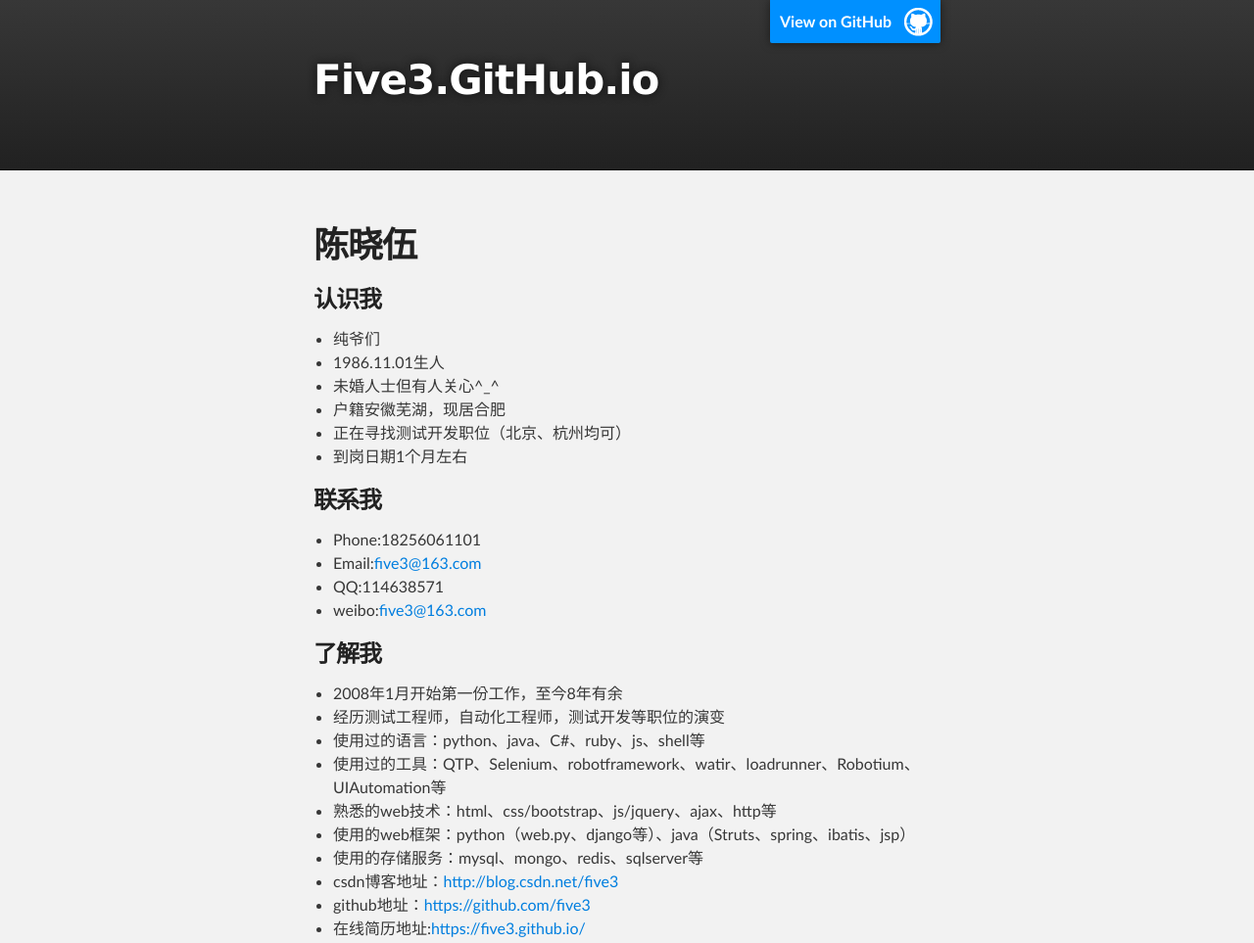
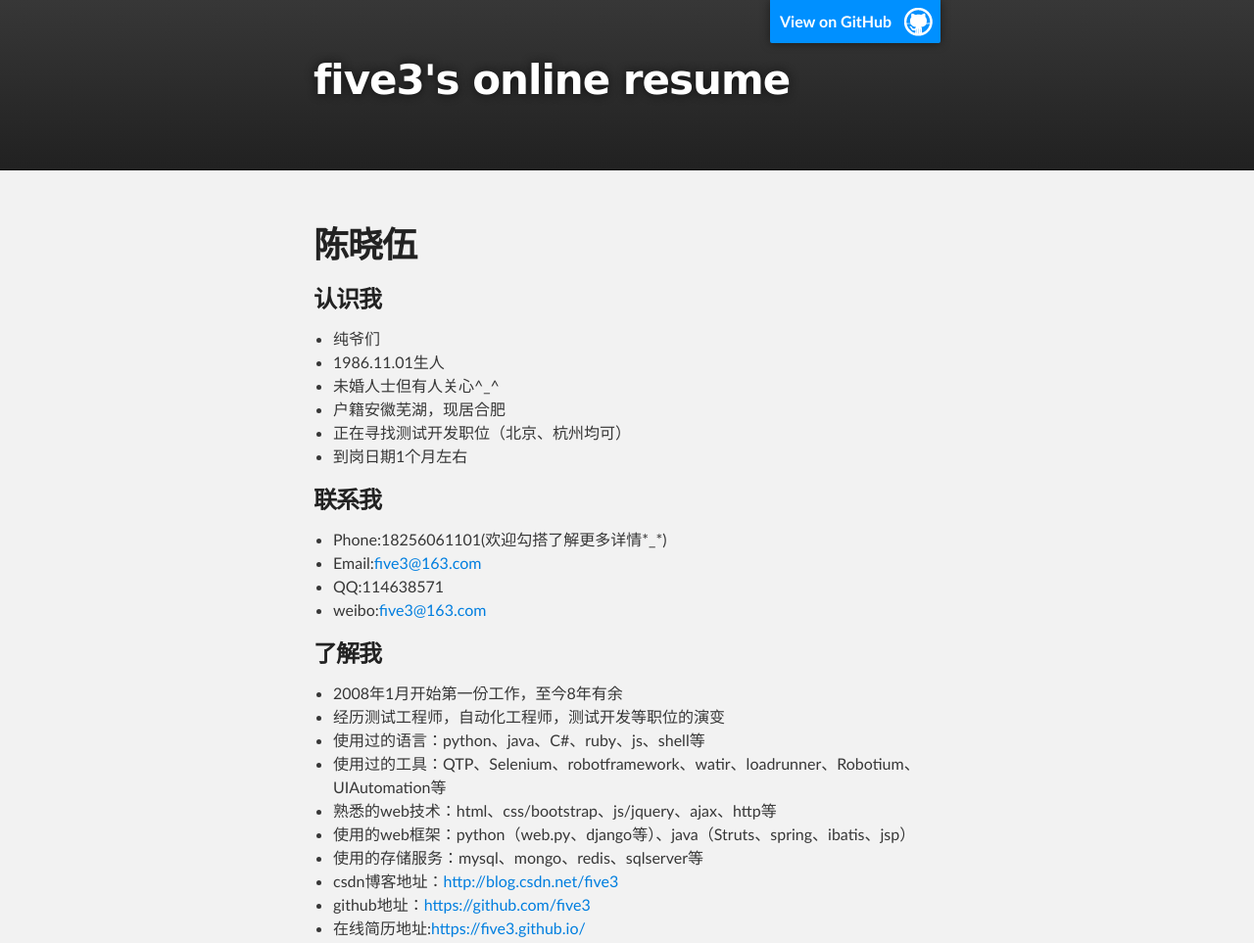
Before and after one commit to five3/five3.github.io, a plain HTML site: page index.html in a window 1280 px wide. Shown: the top 963 px of the page at 98% size. Drawn offline with Linux system fonts and the light colour scheme.

Commit message:
Update index.html

```diff
--- a/index.html
+++ b/index.html
@@ -4,11 +4,11 @@
   <head>
     <meta charset='utf-8'>
     <meta http-equiv="X-UA-Compatible" content="chrome=1">
-    <meta name="description" content="Five3.GitHub.io : ">
+    <meta name="description" content="five3 is chenxiaowu">
 
     <link rel="stylesheet" type="text/css" media="screen" href="stylesheets/stylesheet.css">
 
-    <title>Five3.GitHub.io</title>
+    <title>github pages for five3</title>
   </head>
 
   <body>
@@ -18,7 +18,7 @@
         <header class="inner">
           <a id="forkme_banner" href="https://github.com/five3">View on GitHub</a>
 
-          <h1 id="project_title">Five3.GitHub.io</h1>
+          <h1 id="project_title">five3's online resume</h1>
           <h2 id="project_tagline"></h2>
 
         </header>
@@ -46,7 +46,7 @@
 <a id="联系我" class="anchor" href="#%E8%81%94%E7%B3%BB%E6%88%91" aria-hidden="true"><span aria-hidden="true" class="octicon octicon-link"></span></a>联系我</h3>
 
 <ul>
-<li>Phone:18256061101</li>
+<li>Phone:18256061101(欢迎勾搭了解更多详情*_*)</li>
 <li>Email:<a href="mailto:five3@163.com">five3@163.com</a>
 </li>
 <li>QQ:114638571</li>
```
